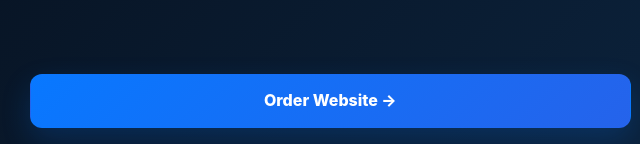
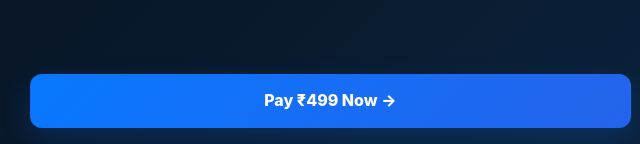
Before and after one commit to bhandalkars1995-lgtm/sb-softech, a plain HTML site: page pricing.html in a window 1280 px wide. Shown: the part 655-799 px from the top of the page, 92-732 px from the left. Drawn offline with Linux system fonts and the light colour scheme.

Commit message:
Add files via upload

```diff
--- a/pricing.html
+++ b/pricing.html
@@ -4,7 +4,7 @@
 <a class="btn primary" href="contact.html">Get Started</a>
 </div></nav>
 <header class="page-hero"><div class="container"><div class="eyebrow" style="color:#67b7ff">Affordable</div><h1>₹499 Website Plan</h1><p>One-time website design fee for a professional 4–6 page business website.</p></div></header>
-<section><div class="container"><div class="darkbox"><div class="eyebrow" style="color:#67b7ff">One-Time Design Fee</div><div class="price">₹499</div><p>Simple pricing for businesses that need a professional online presence.</p><ul class="features"><li>4–6 Pages</li><li>Mobile Responsive</li><li>WhatsApp / Call</li><li>Google Maps Ready</li><li>Contact Form</li><li>Basic SEO Ready</li></ul><a class="btn primary" href="contact.html">Order Website →</a></div></div></section>
+<section><div class="container"><div class="darkbox"><div class="eyebrow" style="color:#67b7ff">One-Time Design Fee</div><div class="price">₹499</div><p>Simple pricing for businesses that need a professional online presence.</p><ul class="features"><li>4–6 Pages</li><li>Mobile Responsive</li><li>WhatsApp / Call</li><li>Google Maps Ready</li><li>Contact Form</li><li>Basic SEO Ready</li></ul><a class="btn primary" href="upi://pay?pa=9975580793-3@ybl&amp;pn=SB%20Softech&amp;am=499&amp;cu=INR&amp;tn=SB%20Softech%20Website%20Plan">Pay ₹499 Now →</a></div></div></section>
 <section style="background:#f7faff"><div class="container"><div class="section-head"><div class="eyebrow">Important</div><h2>Clear & Simple</h2><p>₹499 is the website design fee. Any third-party services such as a custom domain or paid hosting, if required by the customer, are separate.</p></div></div></section>
 <footer><div class="container"><div class="footer-grid">
 <div><a class="brand" href="index.html"><span class="logo">SB</span><span>SB SOFTECH<small>WE DESIGN YOUR SUCCESS</small></span></a><p>Professional, mobile-friendly business websites at an affordable one-time design fee.</p></div>
```
